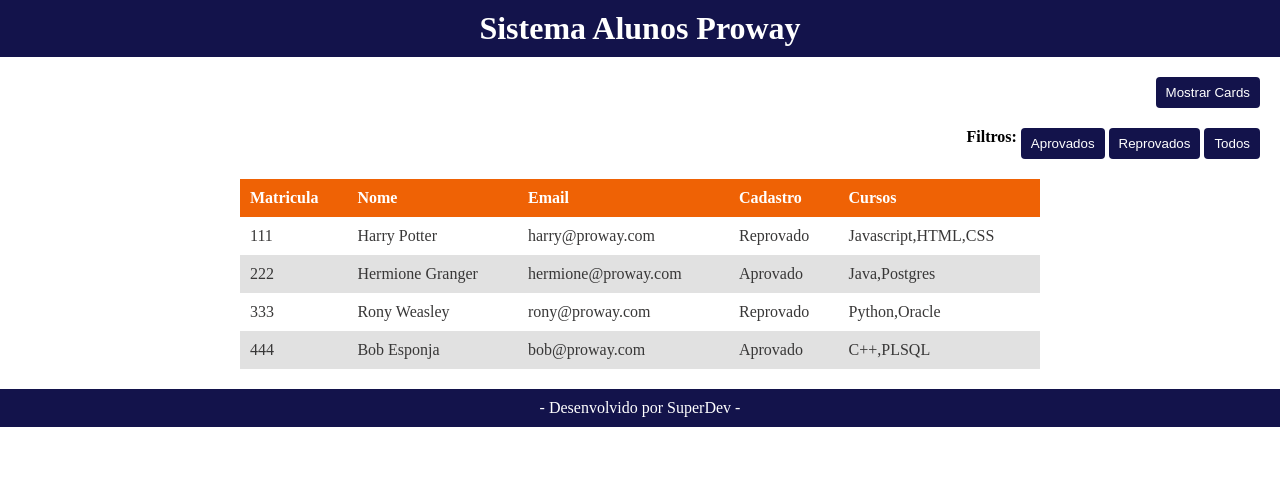
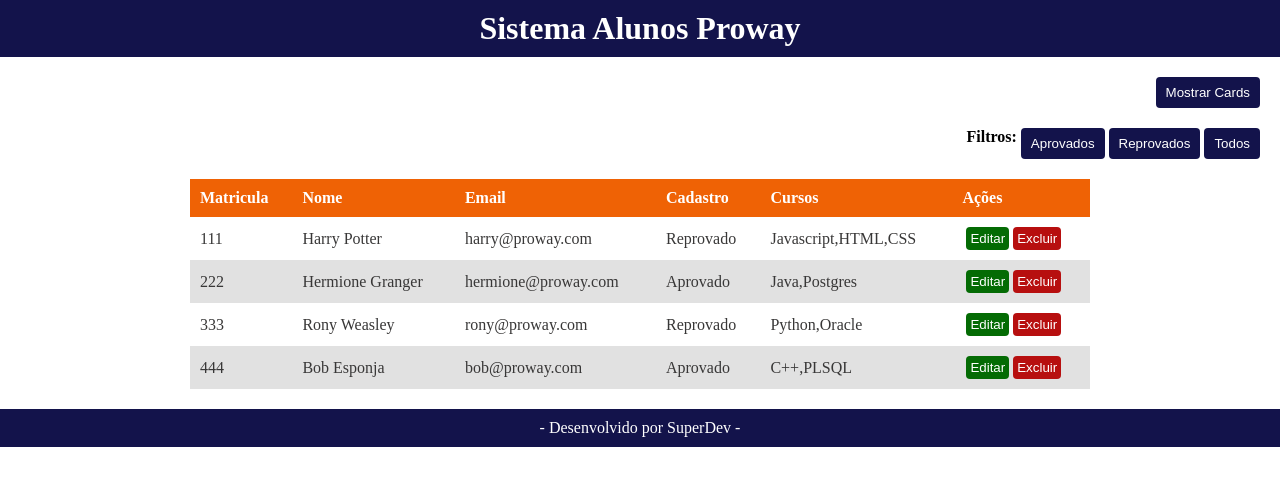
Before and after one commit to guilhermearaujo1902/angular-escola, an Angular app in the folder meu-primeiro-projeto/: page / in a window 1280 px wide. Shown: the top 486 px of the page. Built offline with nearby package versions, Linux system fonts and the light colour scheme.

Commit message:
Inserindo evento Output

```diff
--- a/meu-primeiro-projeto/src/app/app.ts
+++ b/meu-primeiro-projeto/src/app/app.ts
@@ -20,7 +20,7 @@ export class App {
       cadastro: false,
       cursos: ['Javascript', 'HTML', 'CSS'],
       imagem: 'assets/images/user1.png',
-      notas: []
+      notas: [7,6]
     },
     {
       matricula: 222,
@@ -29,7 +29,7 @@ export class App {
       cadastro: true,
       cursos: ['Java', 'Postgres'],
       imagem: 'assets/images/user3.png',
-      notas: [4,8,7]
+      notas: [10,8,9,10]
     },
     {
       matricula: 333,
@@ -38,7 +38,7 @@ export class App {
       cadastro: false,
       cursos: ['Python', 'Oracle'],
       imagem: 'assets/images/user2.png',
-      notas: []
+      notas: [4,2,7]
     },
     {
       matricula: 444,
@@ -47,7 +47,7 @@ export class App {
       cadastro: true,
       cursos: ['C++', 'PLSQL'],
       imagem: 'assets/images/user4.webp',
-      notas: []
+      notas: [8,7]
     }
   ];
 
--- a/meu-primeiro-projeto/src/app/componentes/aluno-lista/aluno-lista.css
+++ b/meu-primeiro-projeto/src/app/componentes/aluno-lista/aluno-lista.css
@@ -1,5 +1,5 @@
 .lista {
-    width: 800px;
+    width: 900px;
 }
 
 table, tr {
@@ -32,3 +32,20 @@ table tr:hover {
     background-color: #1c076e;
     color: #FFF;
 }
+
+.btn {
+    padding: 4px;
+    border: none;
+    border-radius: 4px;
+    margin-left: 4px;
+    cursor: pointer;
+    color: #FFF;
+}
+
+.btn-green {
+    background-color: #046b04;
+}
+
+.btn-red {
+    background-color: #b70f0f;
+}
--- a/meu-primeiro-projeto/src/app/componentes/aluno-lista/aluno-lista.html
+++ b/meu-primeiro-projeto/src/app/componentes/aluno-lista/aluno-lista.html
@@ -6,6 +6,7 @@
             <th>Email</th>
             <th>Cadastro</th>
             <th>Cursos</th>
+            <th>Ações</th>
         </tr>
         <tr *ngFor="let aluno of lista">
             <td>{{ aluno.matricula }}</td>
@@ -13,6 +14,10 @@
             <td>{{ aluno.email }}</td>
             <td>{{ aluno.cadastro == true ? 'Aprovado' : 'Reprovado' }}</td>
             <td>{{ aluno.cursos }}</td>
+            <td>
+                <button class="btn btn-green">Editar</button>
+                <button class="btn btn-red" (click)="excluirAluno(aluno.matricula)">Excluir</button>
+            </td>
         </tr>
     </table>
 </div>
--- a/meu-primeiro-projeto/src/app/componentes/aluno-lista/aluno-lista.ts
+++ b/meu-primeiro-projeto/src/app/componentes/aluno-lista/aluno-lista.ts
@@ -1,4 +1,4 @@
-import { Component, Input } from '@angular/core';
+import { Component, EventEmitter, Input, Output } from '@angular/core';
 import { AlunoInterface } from '../../interfaces/AlunoInterface';
 
 @Component({
@@ -9,7 +9,14 @@ import { AlunoInterface } from '../../interfaces/AlunoInterface';
 })
 export class AlunoLista {
 
+  @Output()
+  excluir: EventEmitter<number> = new EventEmitter();
+
   @Input()
   lista: AlunoInterface[] = [];
 
+  excluirAluno(matricula: number): void {
+    this.excluir.emit(matricula);
+  }
+
 }
--- a/meu-primeiro-projeto/src/app/componentes/aluno/aluno.html
+++ b/meu-primeiro-projeto/src/app/componentes/aluno/aluno.html
@@ -17,7 +17,7 @@
     </p>
 
     <p>
-        <strong>Média</strong> Calcular a media
+        <strong>Média</strong> {{ calcularMedia() }}
     </p>
 
     <div class="aprovacao" [ngClass]="aluno.cadastro == true ? 'aprovado' : 'reprovado'">
--- a/meu-primeiro-projeto/src/app/componentes/aluno/aluno.ts
+++ b/meu-primeiro-projeto/src/app/componentes/aluno/aluno.ts
@@ -12,12 +12,23 @@ export class Aluno {
   @Input()
   aluno!: AlunoInterface;
 
+  media: string = '';
+
+  // Função que será executada assim que o componente for devidadmente carregado
   ngOnInit(): void {
-    this.imprimir();
+    this.media = this.calcularMedia();
   }
 
-  imprimir(): void {
-    console.log(this.aluno);
+  calcularMedia(): string {
+
+    let soma: number = 0;
+    this.aluno.notas.forEach(nota => {
+      soma += nota;
+    });
+
+    const media: number = soma / this.aluno.notas.length;
+
+    return media.toFixed(2);
   }
 
 }
```
